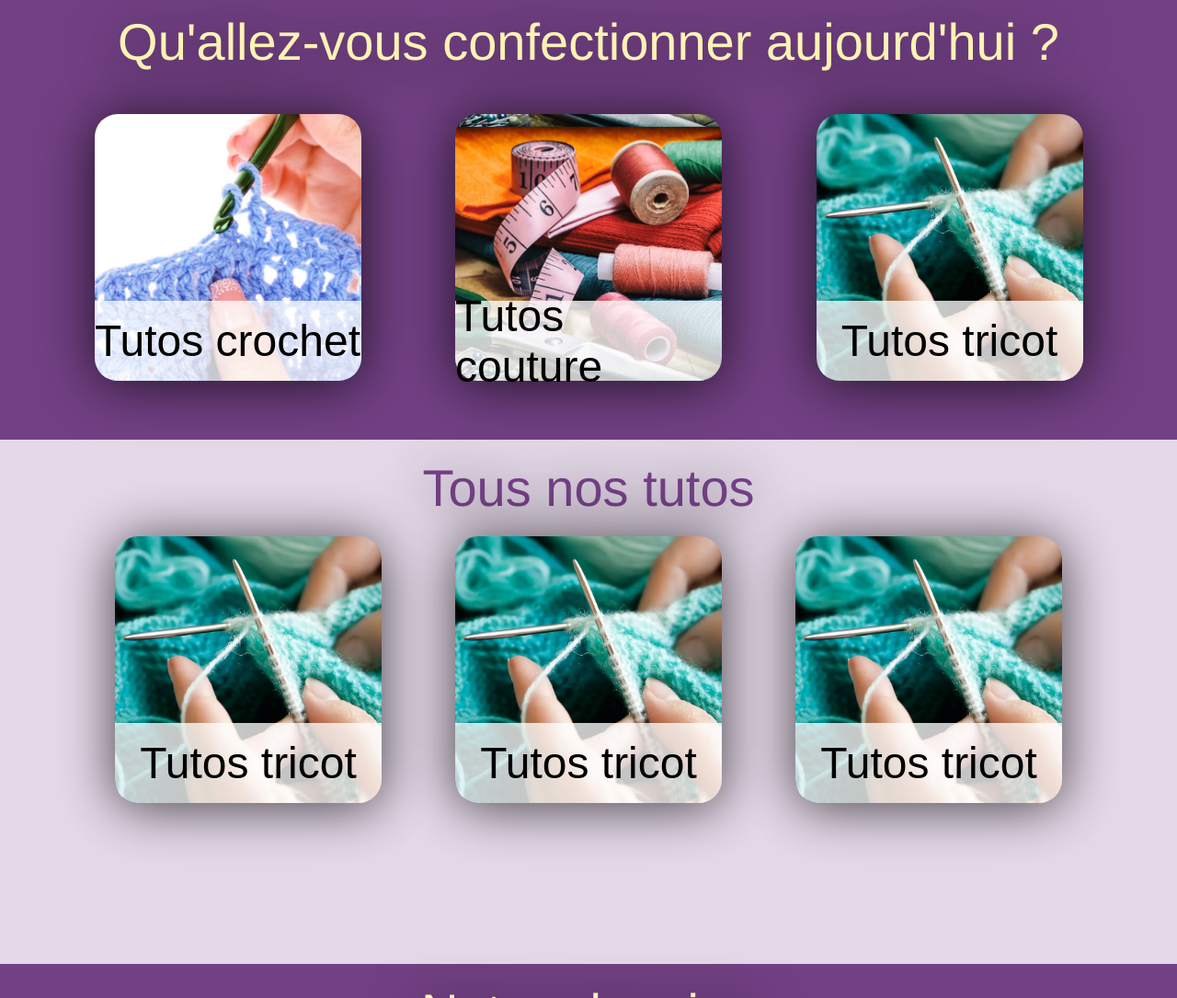
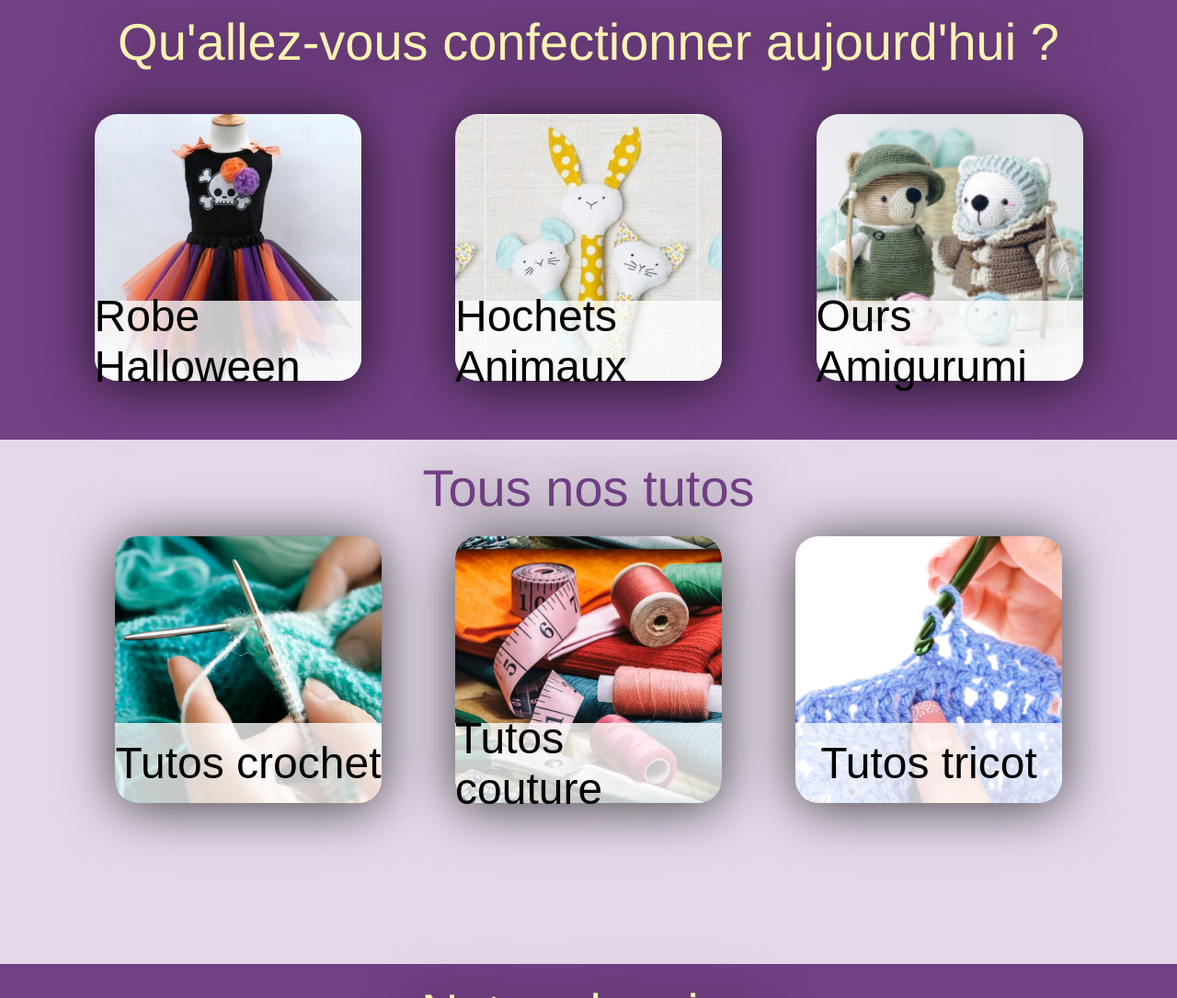
Before and after one commit to Kryyys/projet_couture, a plain HTML site: page index.html in a window 1280 px wide. Shown: the part 1100-2185 px from the top of the page at 92% size. Drawn offline with Linux system fonts and the light colour scheme; a web font is replaced by a local one.

Commit message:
ajout images cards

```diff
--- a/CSS/style_home.css
+++ b/CSS/style_home.css
@@ -85,17 +85,19 @@ main {
     filter: var(--drop-shadow-global);
 }
 
-.photo_tricot {
-    background-image: url(../photos/tutos_tricot.webp);
+.photo_halloween {
+    background-image: url(../photos/robe_halloween.png);
+    background-size: contain;
 }
 
-.photo_couture {
-    background-image: url(../photos/tuto_couture_card.jpeg);
+.photo_hochet {
+    background-image: url(../photos/hochets_animaux.png);
+    background-size: contain;
 }
 
-.photo_crochet {
-    background-image: url(../photos/tuto_crochet_card.jpg);
-    background-size: cover;
+.photo_ours {
+    background-image: url(../photos/ours_amigurumi.png);
+    background-size: contain;
 }
 
 /* Section 3 */
@@ -157,6 +159,20 @@ main {
     transition: background-color 0.15s linear;
 }
 
+
+.photo_tricot {
+    background-image: url(../photos/tutos_tricot.webp);
+}
+
+.photo_couture {
+    background-image: url(../photos/tuto_couture_card.jpeg);
+}
+
+.photo_crochet {
+    background-image: url(../photos/tuto_crochet_card.jpg);
+    background-size: cover;
+}
+
 /* Section 4 */
 
 .planning{
--- a/index.html
+++ b/index.html
@@ -96,21 +96,21 @@
 
       <div class="container_confectionner">
 
-        <div class="card_confectionner photo_crochet">
+        <div class="card_confectionner photo_halloween">
           <a class="tutos_tricot" href="#">
-            <div class="bandeau">Tutos crochet</div>
+            <div class="bandeau">Robe Halloween</div>
           </a>
         </div>
 
-        <div class="card_confectionner photo_couture">
+        <div class="card_confectionner photo_hochet">
           <a class="tutos_tricot" href="#">
-            <div class="bandeau">Tutos couture</div>
+            <div class="bandeau">Hochets Animaux</div>
           </a>
         </div>
 
-        <div class="card_confectionner photo_tricot">
+        <div class="card_confectionner photo_ours">
           <a class="tutos_tricot" href="#">
-            <div class="bandeau">Tutos tricot</div>
+            <div class="bandeau">Ours Amigurumi</div>
           </a>
         </div>
 
@@ -123,17 +123,17 @@
       <div>
       <h1 class="titre_tutos">Tous nos tutos</h1>
       <div class="container_tutos">
-        <div class="card_tuto">
+        <div class="card_tuto photo_tricot">
           <a class="tutos_tricot" href="#">
-            <div class="bandeau">Tutos tricot</div>
+            <div class="bandeau">Tutos crochet</div>
           </a>
         </div>
-        <div class="card_tuto">
+        <div class="card_tuto photo_couture">
           <a class="tutos_tricot" href="#">
-            <div class="bandeau">Tutos tricot</div>
+            <div class="bandeau">Tutos couture</div>
           </a>
         </div>
-        <div class="card_tuto">
+        <div class="card_tuto photo_crochet">
           <a class="tutos_tricot" href="#">
             <div class="bandeau">Tutos tricot</div>
           </a>
```
Also changed, not shown: photos/hochets_animaux.png (added), photos/ours_amigurumi.png (added), photos/robe_halloween.png (added).
